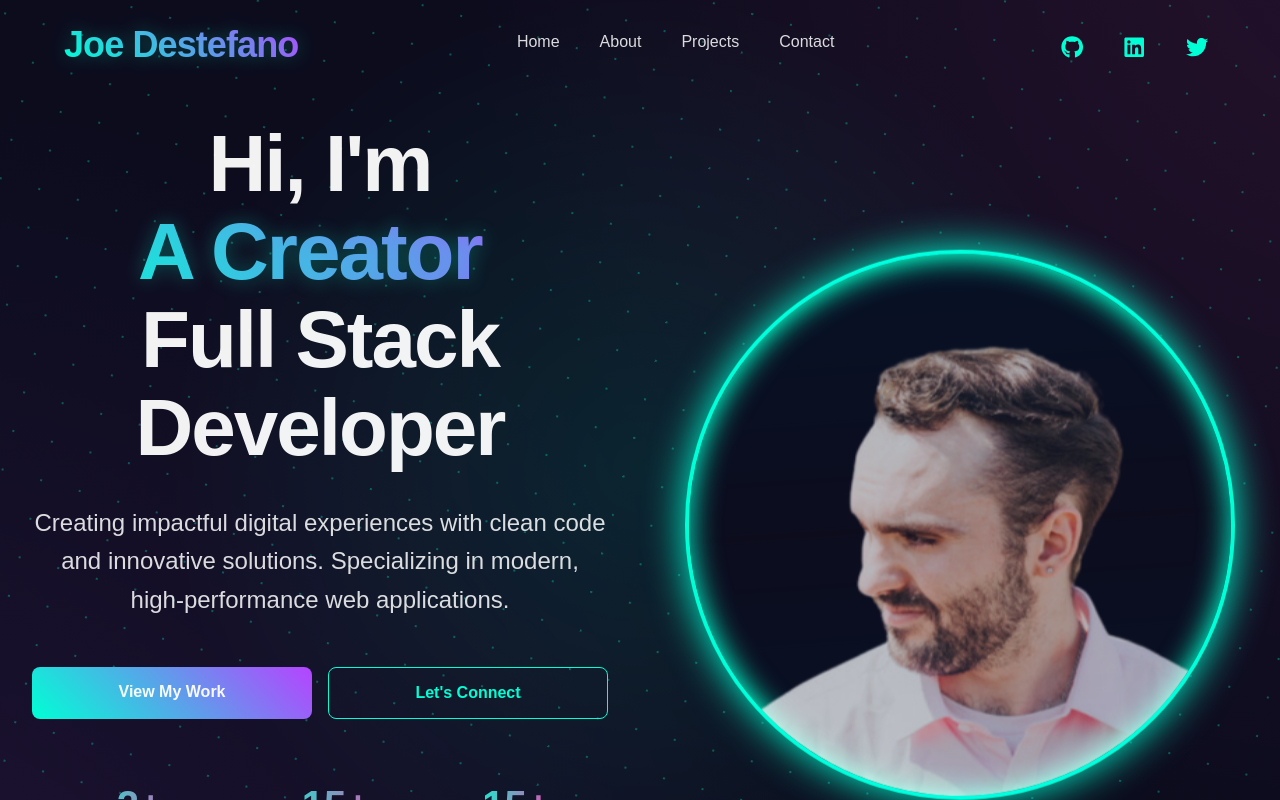
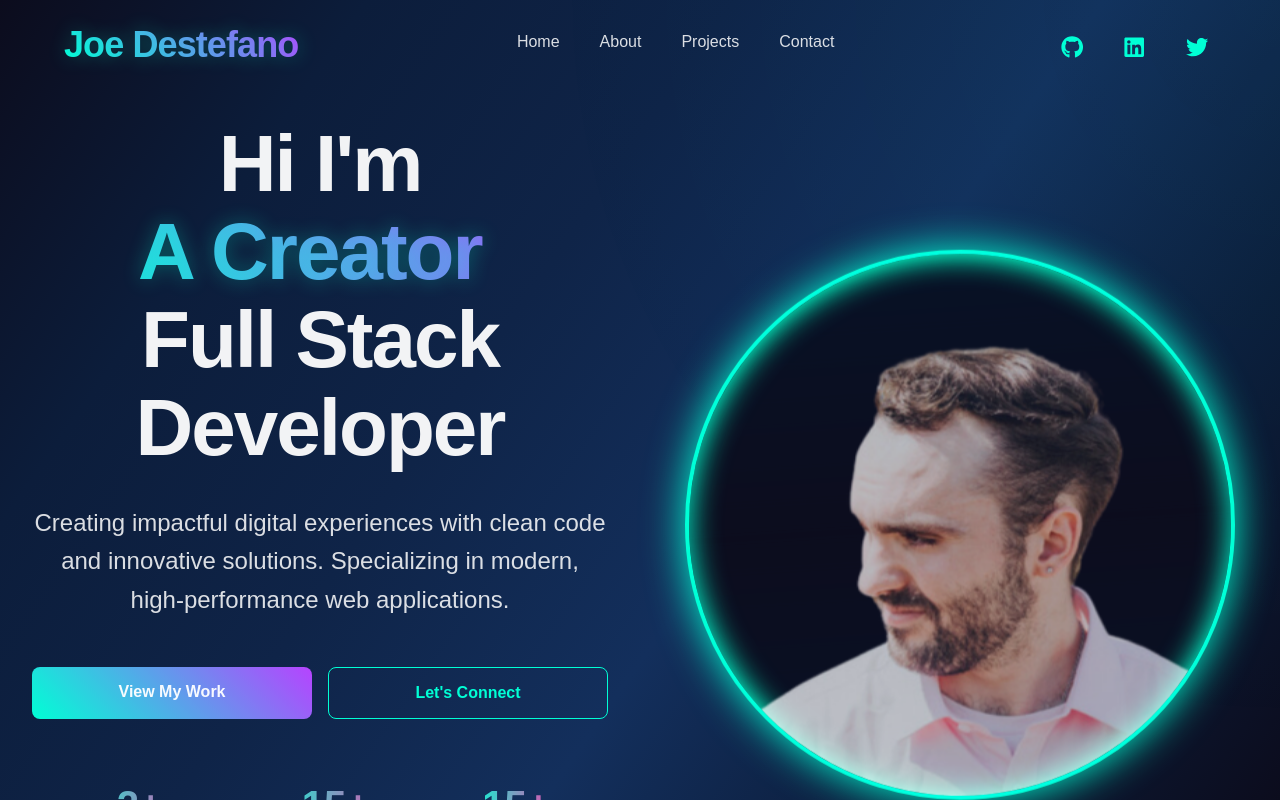
Before and after one commit to JDestefano11/React-Portfolio-Vite, a React (Vite) app: page / in a window 1280 px wide. Shown: the top 800 px of the page. Built offline with nearby package versions, Linux system fonts and the light colour scheme; a web font is replaced by a local one.

Commit message:
Fixed portfolio background to be more modern and not overwhelming

```diff
--- a/src/components/Contact/Contact.css
+++ b/src/components/Contact/Contact.css
@@ -20,55 +20,18 @@
 
 .contact-container {
   min-height: 100vh;
-  background: var(--digital-black);
   position: relative;
   overflow: hidden;
   display: flex;
   align-items: center;
   padding-top: 120px;
   padding-bottom: 40px;
+  background: transparent !important;
 }
 
-.contact-container::before {
-  content: "";
-  position: absolute;
-  top: 0;
-  left: 0;
-  right: 0;
-  bottom: 0;
-  background: radial-gradient(
-      circle at 50% 50%,
-      rgba(0, 255, 213, 0.1) 0%,
-      transparent 50%
-    ),
-    radial-gradient(
-      circle at 100% 0%,
-      rgba(182, 67, 255, 0.1) 0%,
-      transparent 50%
-    ),
-    radial-gradient(
-      circle at 0% 100%,
-      rgba(255, 54, 171, 0.1) 0%,
-      transparent 50%
-    );
-  z-index: 0;
-}
-
+.contact-container::before,
 .contact-container::after {
-  content: "";
-  position: absolute;
-  width: 200%;
-  height: 200%;
-  background-image: radial-gradient(
-      circle at center,
-      var(--aurora-teal) 1px,
-      transparent 1px
-    ),
-    radial-gradient(circle at center, var(--aurora-pink) 1px, transparent 1px),
-    radial-gradient(circle at center, var(--aurora-purple) 1px, transparent 1px);
-  background-size: 40px 40px;
-  opacity: 0.3;
-  z-index: 0;
+  display: none !important;
 }
 
 .network-icon {
--- a/src/components/HeroSection/HeroSection.css
+++ b/src/components/HeroSection/HeroSection.css
@@ -13,55 +13,19 @@
 
 .hero-section {
   min-height: 100vh;
-  background: var(--digital-black);
   position: relative;
   overflow: hidden;
   display: flex;
   align-items: center;
   justify-content: center;
   padding-top: 120px;
+  background: transparent !important;
 }
 
-.hero-section::before {
-  content: "";
-  position: absolute;
-  top: 0;
-  left: 0;
-  right: 0;
-  bottom: 0;
-  background: radial-gradient(
-      circle at 50% 50%,
-      rgba(0, 255, 213, 0.1) 0%,
-      transparent 50%
-    ),
-    radial-gradient(
-      circle at 100% 0%,
-      rgba(182, 67, 255, 0.1) 0%,
-      transparent 50%
-    ),
-    radial-gradient(
-      circle at 0% 100%,
-      rgba(255, 54, 171, 0.1) 0%,
-      transparent 50%
-    );
-  z-index: 0;
-}
-
+/* Remove background effects */
+.hero-section::before,
 .hero-section::after {
-  content: "";
-  position: absolute;
-  width: 200%;
-  height: 200%;
-  background-image: radial-gradient(
-      circle at center,
-      var(--aurora-teal) 1px,
-      transparent 1px
-    ),
-    radial-gradient(circle at center, var(--aurora-pink) 1px, transparent 1px),
-    radial-gradient(circle at center, var(--aurora-purple) 1px, transparent 1px);
-  background-size: 40px 40px;
-  opacity: 0.3;
-  z-index: 0;
+  display: none !important;
 }
 
 .hero-content {
--- a/src/components/HeroSection/HeroSection.jsx
+++ b/src/components/HeroSection/HeroSection.jsx
@@ -11,7 +11,7 @@ const HeroSection = () => {
         <div className="content-wrapper">
           <div className="text-content">
             <h1 className="hero-title">
-              <span className="text-light">Hi, I'm</span>
+              <span className="text-light">Hi I'm</span>
               <TypeAnimation
                 sequence={[
                   "Joe Destefano",
--- a/src/components/ProjectSection/ProjectSection.css
+++ b/src/components/ProjectSection/ProjectSection.css
@@ -32,42 +32,15 @@ body {
 
 .projects-section {
   min-height: 100vh;
-  background: var(--digital-black);
   position: relative;
   overflow: hidden;
   padding: 120px 4rem 6rem;
+  background: transparent !important;
 }
 
-.projects-section::before {
-  content: "";
-  position: absolute;
-  top: 0;
-  left: 0;
-  width: 100%;
-  height: 100%;
-  background: radial-gradient(
-    circle at 50% 50%,
-    rgba(0, 255, 213, 0.1),
-    transparent 70%
-  );
-  pointer-events: none;
-}
-
+.projects-section::before,
 .projects-section::after {
-  content: "";
-  position: absolute;
-  width: 200%;
-  height: 200%;
-  background-image: radial-gradient(
-      circle at center,
-      var(--aurora-teal) 1px,
-      transparent 1px
-    ),
-    radial-gradient(circle at center, var(--aurora-pink) 1px, transparent 1px),
-    radial-gradient(circle at center, var(--aurora-purple) 1px, transparent 1px);
-  background-size: 40px 40px;
-  opacity: 0.3;
-  z-index: 0;
+  display: none !important;
 }
 
 .container {
@@ -231,11 +204,16 @@ body {
   background: rgba(0, 0, 0, 0.2);
 }
 
-.preview-image img {
+.preview-image img, .preview-image video {
   width: 90%;
   height: 90%;
   object-fit: contain;
   transition: transform 0.5s ease;
+}
+
+.preview-image video {
+  border-radius: 4px;
+  background: rgba(0, 0, 0, 0.2);
 }
 
 .preview-content {
--- a/src/components/ProjectSection/ProjectSection.jsx
+++ b/src/components/ProjectSection/ProjectSection.jsx
@@ -34,7 +34,18 @@ const ProjectCard = ({ project, isActive, onClick }) => {
           </div>
           <div className="card-preview">
             <div className="preview-image">
-              <img src={project.image} alt={project.title} />
+              {project.video ? (
+                <video
+                  src={project.video}
+                  alt={project.title}
+                  autoPlay
+                  muted
+                  loop
+                  playsInline
+                />
+              ) : (
+                <img src={project.image} alt={project.title} />
+              )}
             </div>
             <div className="preview-content">
               <p className="preview-description">
--- a/src/index.css
+++ b/src/index.css
@@ -83,11 +83,21 @@
 }
 
 html, body {
-  background-color: var(--digital-black);
-  color: white;
   min-height: 100vh;
   width: 100%;
   overflow-x: hidden;
+  background: linear-gradient(
+    125deg,
+    var(--digital-black) 0%,
+    #0c1d3b 20%,
+    #0f2448 40%,
+    #132f5c 60%,
+    #0c1d3b 80%,
+    var(--digital-black) 100%
+  );
+  background-attachment: fixed;
+  background-size: 400% 400%;
+  color: white;
 }
 
 body {
@@ -96,11 +106,25 @@ body {
   -moz-osx-font-smoothing: grayscale;
 }
 
+body::before {
+  content: '';
+  position: fixed;
+  top: 0;
+  left: 0;
+  width: 100%;
+  height: 100%;
+  background: radial-gradient(
+    circle at top right,
+    rgba(0, 255, 213, 0.03) 0%,
+    transparent 50%
+  );
+  pointer-events: none;
+  z-index: 1;
+}
+
 #root {
-  min-height: 100vh;
-  background-color: var(--digital-black);
   position: relative;
-  overflow: hidden;
+  z-index: 2;
 }
 
 html {
@@ -112,82 +136,28 @@ html {
   transition: all 0.5s cubic-bezier(0.645, 0.045, 0.355, 1);
 }
 
-.section {
-  scroll-snap-align: start;
-  scroll-snap-stop: always;
+.section,
+[class*="section"],
+.projects-section,
+.about-section,
+.contact-section,
+.hero-section,
+#root,
+.cyber-footer {
+  background: transparent !important;
 }
 
-/* Global background animation */
 [class*="section"]::before,
+[class*="section"]::after,
 .cyber-footer::before,
-.contact-container::before {
-  content: "";
-  position: absolute;
-  top: 0;
-  left: 0;
-  right: 0;
-  bottom: 0;
-  background:
-    radial-gradient(
-      circle at 50% 50%,
-      rgba(0, 255, 213, 0.1) 0%,
-      transparent 50%
-    ),
-    radial-gradient(
-      circle at 100% 0%,
-      rgba(182, 67, 255, 0.1) 0%,
-      transparent 50%
-    ),
-    radial-gradient(
-      circle at 0% 100%,
-      rgba(255, 54, 171, 0.1) 0%,
-      transparent 50%
-    );
-  animation: globalGradientMove 15s ease infinite;
-  z-index: 0;
-  pointer-events: none;
-}
-
-/* Global particle animation */
-[class*="section"]::after,
 .cyber-footer::after,
-.contact-container::after {
-  content: "";
-  position: absolute;
-  width: 200%;
-  height: 200%;
-  top: -50%;
-  left: -50%;
-  background-image:
-    radial-gradient(circle at center, var(--aurora-teal) 1px, transparent 1px),
-    radial-gradient(circle at center, var(--aurora-pink) 1px, transparent 1px),
-    radial-gradient(circle at center, var(--aurora-purple) 1px, transparent 1px);
-  background-size: 40px 40px;
-  opacity: 0.3;
-  animation: globalParticleFloat 20s linear infinite;
-  z-index: 0;
-  pointer-events: none;
-}
-
-@keyframes globalGradientMove {
-  0% {
-    transform: rotate(0deg) scale(1);
-  }
-  50% {
-    transform: rotate(180deg) scale(1.2);
-  }
-  100% {
-    transform: rotate(360deg) scale(1);
-  }
-}
-
-@keyframes globalParticleFloat {
-  0% {
-    transform: translateY(0) translateX(0) rotate(0deg);
-  }
-  100% {
-    transform: translateY(-50%) translateX(-50%) rotate(45deg);
-  }
+.contact-container::before,
+.contact-container::after,
+.hero-section::before,
+.hero-section::after,
+.projects-section::before,
+.projects-section::after {
+  display: none !important;
 }
 
 h1, h2, h3, h4, h5, h6 {
```
